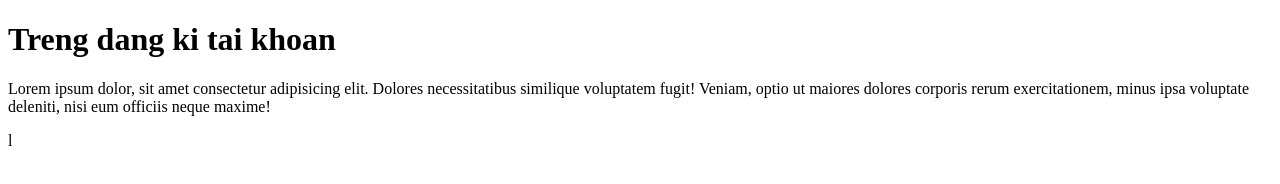
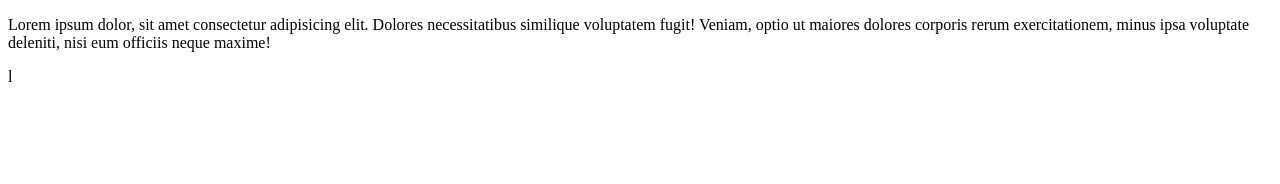
Before and after one commit to phuchoang93bmt/hoc-git-fs, a plain HTML site: page dang-ky.html in a window 1280 px wide. Drawn offline with Linux system fonts and the light colour scheme.

Commit message:
bo noi dung the h1

```diff
--- a/dang-ky.html
+++ b/dang-ky.html
@@ -6,7 +6,6 @@
   <title>Trang dang ki</title>
 </head>
 <body>
-  <h1>Treng dang ki tai khoan</h1>
   <p>Lorem ipsum dolor, sit amet consectetur adipisicing elit. Dolores necessitatibus similique voluptatem fugit! Veniam, optio ut maiores dolores corporis rerum exercitationem, minus ipsa voluptate deleniti, nisi eum officiis neque maxime!</p>
 </body>
 </html>l
```
